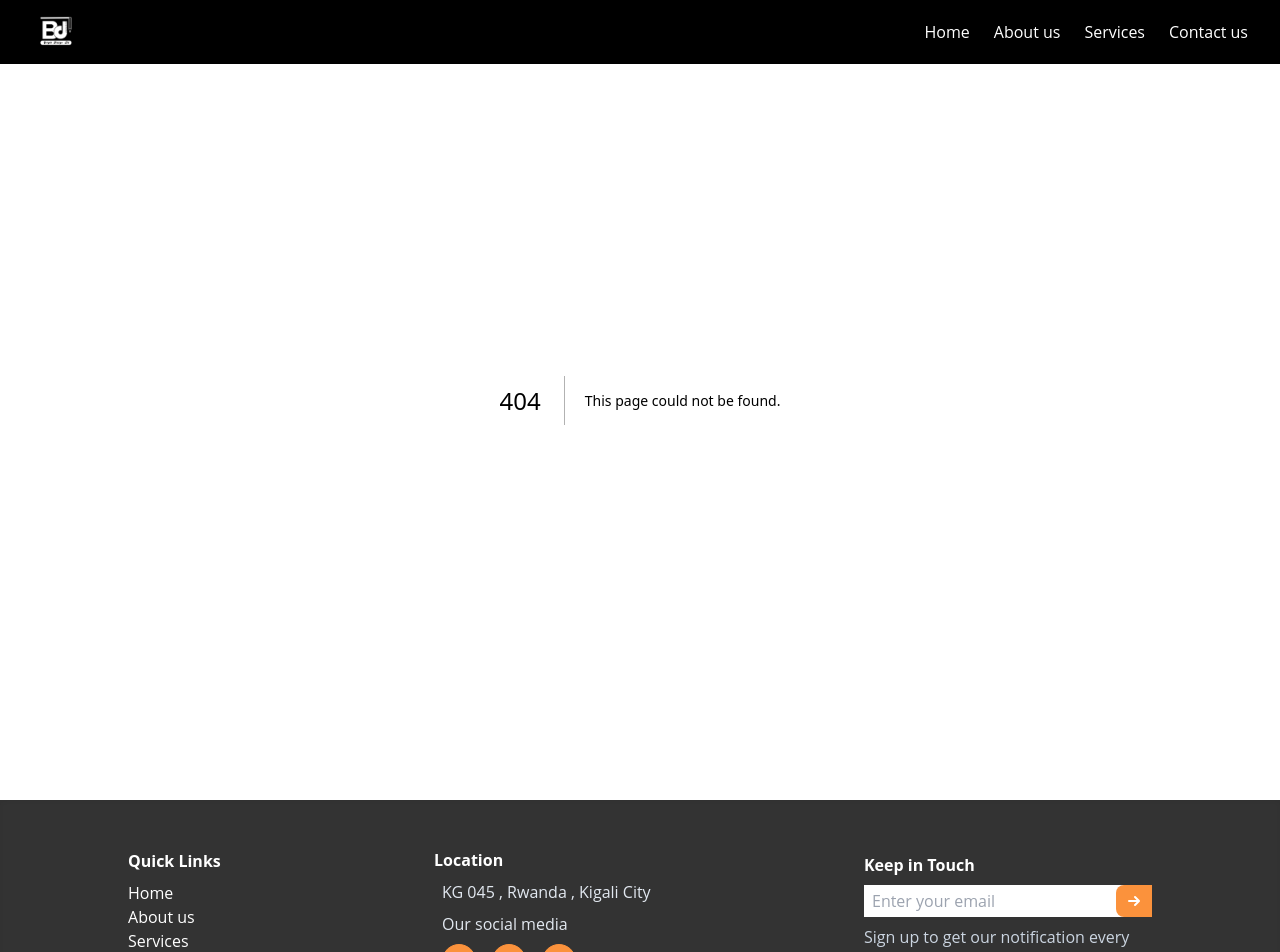
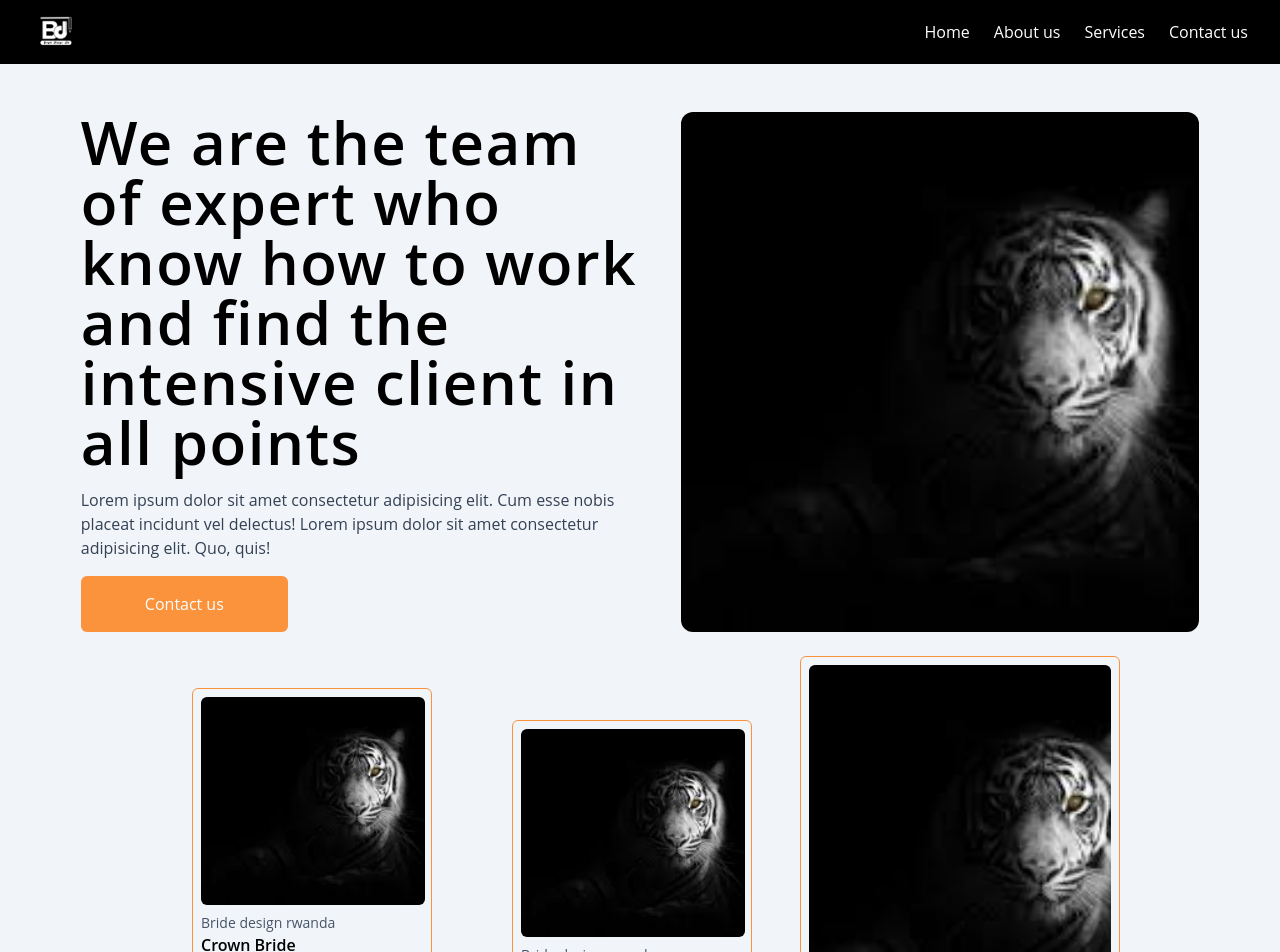
Before and after one commit to Ikevine/Bridge-design-ltd, a Next.js app: page /printing in a window 1280 px wide. Before the commit this address had no page. Shown: the top 952 px of the page. Built offline with nearby package versions, Linux system fonts and the light colour scheme.

Commit message:
printing page is done

```diff
--- a/components/Navbar.jsx
+++ b/components/Navbar.jsx
@@ -67,7 +67,7 @@ const Navbar = () => {
                             {({ active }) => (
                                 <Link
                                 className={`${active && 'font-medium normal text-md ease-linear duration-300  hover:text-orange-400'}`}
-                                href="/"
+                                href="/printing"
                                 >
                                  Printing &amp; Branding
                                 </Link>
--- /dev/null
+++ b/pages/printing.jsx
@@ -0,0 +1,12 @@
+import React from 'react'
+import { Ghead , Dpost } from '@/components'
+const printing = () => {
+  return (
+    <div className='mt-24'>
+        <Ghead/>
+        <Dpost/>
+    </div>
+  )
+}
+
+export default printing
```
